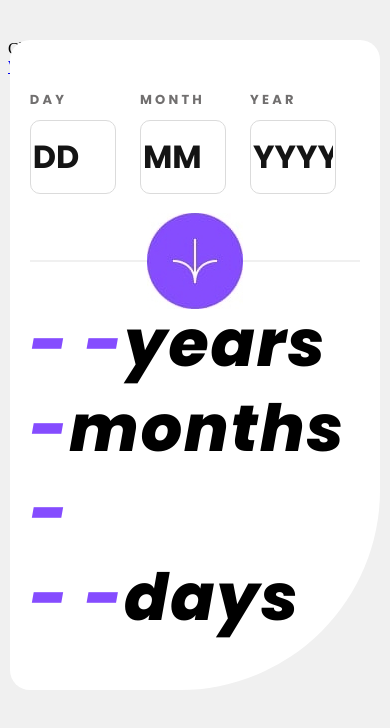
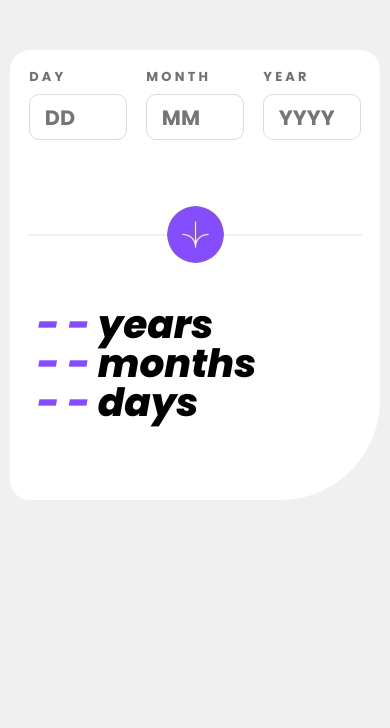
Before and after one commit to doehna/age-calculator, a plain HTML site: page index.html in a window 390 px wide. Drawn offline with Linux system fonts and the light colour scheme; files whose address does not match are found by name.

Commit message:
refactor

```diff
--- a/index.html
+++ b/index.html
@@ -7,56 +7,58 @@
 	<!-- displays site properly based on user's device -->
 
 	<link rel="icon" type="image/png" sizes="32x32" href="./assets/images/favicon-32x32.png">
-	<link rel="stylesheet" href="styles.css">
+	<link rel="stylesheet" href="/normalize.css">
+	<link rel="stylesheet" href="/styles.css">
 
 	<title>Age calculator app</title>
 
-	<script type="text/javascript" src="/Users/dorotawojdecka/Kodowanie/age-calculator-app-main/constants.js"></script>
-	<script type="text/javascript" src="/Users/dorotawojdecka/Kodowanie/age-calculator-app-main/code.js"></script>
+	<script type="text/javascript" src="/constants.js"></script>
+	<script type="text/javascript" src="/code.js"></script>
 </head>
 
 <body>
 	<div class="container">
-		<div class="dates">
-			<div class="date">
-				<div class="inputName">DAY</div>
+		<div class="date-entry-section">
+			<div class="date-entry-section__date-entry">
+				<div class="date-input">DAY</div>
 				<input type="text" placeholder="DD">
-				<div class="validationError"></div>
+				<div class="date-input-validation-error"></div>
 			</div>
-			<div class="date">
-				<div class="inputName">MONTH</div>
+			<div class="date-entry-section__date-entry">
+				<div class="date-input">MONTH</div>
 				<input type="text" placeholder="MM">
-				<div class="validationError"></div>
+				<div class="date-input-validation-error"></div>
 			</div>
-			<div class="date">
-				<div class="inputName">YEAR</div>
+			<div class="date-entry-section__date-entry">
+				<div class="date-input">YEAR</div>
 				<input type="text" placeholder="YYYY">
-				<div class="validationError"></div>
+				<div class="date-input-validation-error"></div>
 			</div>
 		</div>
 		<div class="separator">
-			<div class="line"></div>
-			<div class="arrow"></div>
+			<div class="separator__line-left"></div>
+			<div class="separator__arrow"></div>
+			<div class="separator__line-right"></div>
 		</div>
-		<div class="results">
-			<div class="result">
-				<div class="number" id="years">- -</div>
+		<div class="results-section">
+			<div class="results-section__result">
+				<div class="results-section__number" id="years">- -</div>
 				<div> years</div>
 			</div>
-			<div class="result">
-				<div class="number" id="months">- -</div>
+			<div class="results-section__result">
+				<div class="results-section__number" id="months">- -</div>
 				<div> months</div>
 			</div>
-			<div class="result">
-				<div class="number" id="days">- -</div>
+			<div class="results-section__result">
+				<div class="results-section__number" id="days">- -</div>
 				<div> days</div>
 			</div>
 		</div>
 	</div>
-	<div class="attribution">
+</body>
+<!-- <footer>
 		Challenge by <a href="https://www.frontendmentor.io?ref=challenge" target="_blank">Frontend Mentor</a>.
 		Coded by <a href="#">Dorota Wojdecka</a>.
-	</div>
-</body>
+</footer> -->
 
 </html>
--- a/styles.css
+++ b/styles.css
@@ -1,4 +1,4 @@
-:root{
+:root {
     --Purple: hsl(259, 100%, 65%);
     --LightRed: hsl(0, 100%, 67%);
     --White: hsl(0, 0%, 100%);
@@ -10,138 +10,81 @@
 
 @font-face {
     font-family: Poppins;
-    src: url("/Users/dorotawojdecka/Kodowanie/age-calculator-app-main/assets/fonts/Poppins-Regular.ttf");
+    src: url("/assets/fonts/Poppins-Regular.ttf");
 }
 
 @font-face {
     font-family: Poppins-Bold;
-    src: url("/Users/dorotawojdecka/Kodowanie/age-calculator-app-main/assets/fonts/Poppins-Bold.ttf");
+    src: url("/assets/fonts/Poppins-Bold.ttf");
 }
 
 @font-face {
     font-family: Poppins-ExtraBoldItalic;
-    src: url("/Users/dorotawojdecka/Kodowanie/age-calculator-app-main/assets/fonts/Poppins-ExtraBoldItalic.ttf");
+    src: url("/assets/fonts/Poppins-ExtraBoldItalic.ttf");
 }
 
 @font-face {
     font-family: Poppins-Italic;
-    src: url("/Users/dorotawojdecka/Kodowanie/age-calculator-app-main/assets/fonts/Poppins-Italic.ttf");
+    src: url("/assets/fonts/Poppins-Italic.ttf");
 }
 
 body {
     background-color: var(--OffWhite);
     display: flex;
     justify-content: center;
-    margin-top: 40px;
+    width: 100%;
 }
 
 input {
-    height: 70px;
-    width: 160px;
-    font-size: 32px;
+    height: 2em;
+    max-width: 160px;
+    font-size: clamp(1.3rem, 1.5vw, 2rem);
     color: var(--OffBlack);
     font-family: Poppins-Bold;
-    border-style: solid;
     border-radius: 10px;
-    border-color: var(--LightGrey);
-    border-width: 1px;
+    border: 1px solid var(--LightGrey);
+    padding-left: 0.7em;
+    /* width style color */
 }
 
-input:hover,
-input:active {
-    cursor: pointer;
-    border-color: var(--Purple);
-}
-
-div.arrow {
-    height: 96px;
-    width: 96px;
-    background: url('/Users/dorotawojdecka/Kodowanie/age-calculator-app-main/assets/images/arrow.jpg');
-    position: absolute;
-    z-index: 1;
-}
-div.arrow:hover {
-    cursor: pointer;
-    background: url('/Users/dorotawojdecka/Kodowanie/age-calculator-app-main/assets/images/arrow-active.jpg');
-}
-.inputName {
-    font-family: Poppins-Bold;
-    color: var(--SmokeyGrey);
-    font-weight: 400;
-    font-size: 13px;
-    margin-bottom: 10px;
-    letter-spacing: .2rem;
-}
-
-input::placeholder {
-    color: var(--OffBlack);
-    font-size: 32px;
-    font-family: Poppins-Bold;
-}
-
-.container{
-    position: fixed;
+.container {
     display: flex;
     flex-direction: column;
     background-color: var(--White);
     max-width: 840px;
     width: 80%;
-    height: 650px;
+    min-height: 450px;
+    max-height: 650px;
     border-radius: 20px;
     border-bottom-right-radius: 200px;
+    margin: 50px 5% auto 5%;
 }
 
-.dates {
+.date-entry-section {
     display: flex;
-    gap: 30px;
-    margin: 50px;
+    gap: 5vw;
+    margin: clamp(10px, 5vw, 50px);
     margin-bottom: 0px;
 }
 
-.date {
+.date-entry-section__date-entry {
     display: flex;
     flex-direction: column;
+    flex: 1, 1, 0px;
+    min-width: 65px;
+    max-width: 160px;
 }
 
-.results {
-    display: flex;
-    flex-direction: column;
-    margin: 50px;
-    margin-top: 0px;
+.date-input {
+    font-family: Poppins-Bold;
+    color: var(--SmokeyGrey);
+    font-weight: 400;
+    font-size: 0.81rem;
+    margin-bottom: 10px;
+    letter-spacing: .2rem;
 }
 
-.result {
-    display: flex;
-    font-family: Poppins-ExtraBoldItalic;
-    font-size: 90px;
-    line-height: 1.3;
-    letter-spacing: 2px;
-}
-
-.number {
-    color: var(--Purple);
-}
-
-.line {
-    content: ''; /* Dodanie pustej treści */
-    bottom: -10px; /* Odległość od dolnej krawędzi */
-    left: 0; /* Początek linii od lewej strony */
-    width: 100%; /* Szerokość linii */
-    height: 2px; /* Grubość linii */
-    background-color: var(--OffWhite); /* Kolor linii */
-    margin-left: 50px;
-}
-
-.separator {
-    display: flex;
-    flex-direction: row;
-    justify-content: right;
-    align-items: center;
-    margin-right: 40px;
-    height: 100px;
-}
-
-.validationError {
+.date-input-validation-error {
     color: var(--LightRed);
     font-family: Poppins-Italic;
     font-size: 13px;
@@ -149,78 +92,94 @@ input::placeholder {
     min-height: 20px;
 }
 
-/* All Mobile Sizes (devices and browser) */
-@media only screen and (max-width: 867px) {
-    input {
-        width: 100%;
+.separator {
+    display: flex;
+    justify-content: right;
+    align-items: center;
+    margin: 20px auto;
+    width: 90%;
+    /*top right bottom left*/
+    height: 100px;
 }
 
-    .container {
-        width: 90%;
+.separator__line-left {
+    flex: 1;
+    height: 2px;
+    background-color: var(--OffWhite);
 }
 
-    .result {
-        font-size: 70px;
+.separator__arrow {
+    height: 96px;
+    width: 96px;
+    border-radius: 50%;
+    background: url('/assets/images/arrow.jpg');
 }
 
-    .validationError {
-        font-size: 11px;
+.separator__line-right {
+    flex: 0;
+    height: 0px;
 }
 
-    .separator {
-        justify-content: center;
-        margin-right: 20px;
-        margin-left: 20px;
+.results-section {
+    display: flex;
+    flex-direction: column;
+    margin: 0 auto 40px clamp(10px, 7vw, 40px); /*top right bottom left*/
 }
 
-    .line {
-        margin-left: 20px;
-        margin-right: 20px;
+.results-section__result {
+    display: flex;
+    font-family: Poppins-ExtraBoldItalic;
+    font-size: clamp(2rem, 10vw, 5.5rem); /*min, pref, max)*/
+    line-height: 1;
 }
 
-    .dates {
-        margin-left: 30px;
+.results-section__number {
+    color: var(--Purple);
+    margin-right: 0.2em;
 }
 
-    .results {
-        margin-left: 30px;
+@media (hover:hover) {
+    input:hover,
+    input:active {
+        cursor: pointer;
+        border-color: var(--Purple);
+    }
+
+    .separator__arrow:hover,
+    .separator__arrow:active {
+        cursor: pointer;
+        background: url('/assets/images/arrow-active.jpg');
+    }
+}
+
+@media (hover:none) {
+    input:active {
+        cursor: pointer;
+        border-color: var(--Purple);
+    }
+
+    .separator__arrow:active {
+        cursor: pointer;
+        background: url('/assets/images/arrow-active-mobile.jpg');
     }
 }
 
 /* All Mobile Sizes (devices and browser) */
-@media only screen and (max-width: 567px) {
-    input {
-        width: 100%;
+@media only screen and (max-width: 600px) {
+    .container {
+        width: 95%;
+        border-bottom-right-radius: 100px;
     }
 
-    .container {
-        width: 95%;
+    .separator__line-right {
+        flex: 1;
+        height: 2px;
+        background-color: var(--OffWhite);
     }
 
-    .result {
-        font-size: 65px;
-    }
-
-    .validationError {
-        font-size: 10px;
-    }
-
-    .separator {
-        justify-content: center;
-        margin-right: 20px;
-        margin-left: 20px;
-    }
-
-    .line {
-        margin-left: 0px;
-        margin-right: 0px;
-    }
-
-    .dates {
-        margin-left: 20px;
-    }
-
-    .results {
-        margin-left: 20px;
+    .separator__arrow {
+        height: 57px;
+        width: 57px;
+        background: url('/assets/images/arrow-mobile.jpg');
     }
 }
```
Also changed, not shown: code.js (+22 -24 lines), assets/images/arrow-active-mobile.jpg (added), assets/images/arrow-mobile.jpg (added), normalize.css (added). Lines whose indentation alone changed are shown as unchanged.
